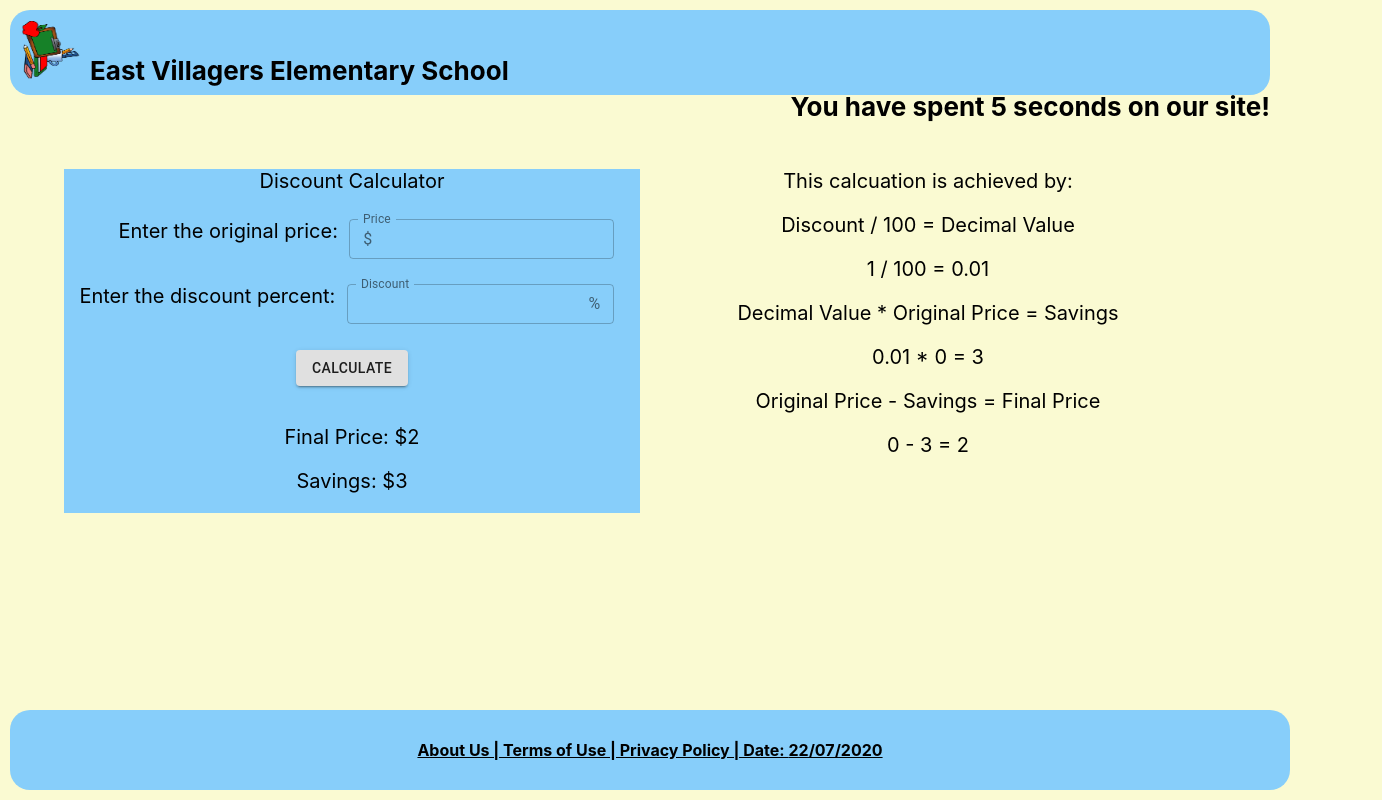
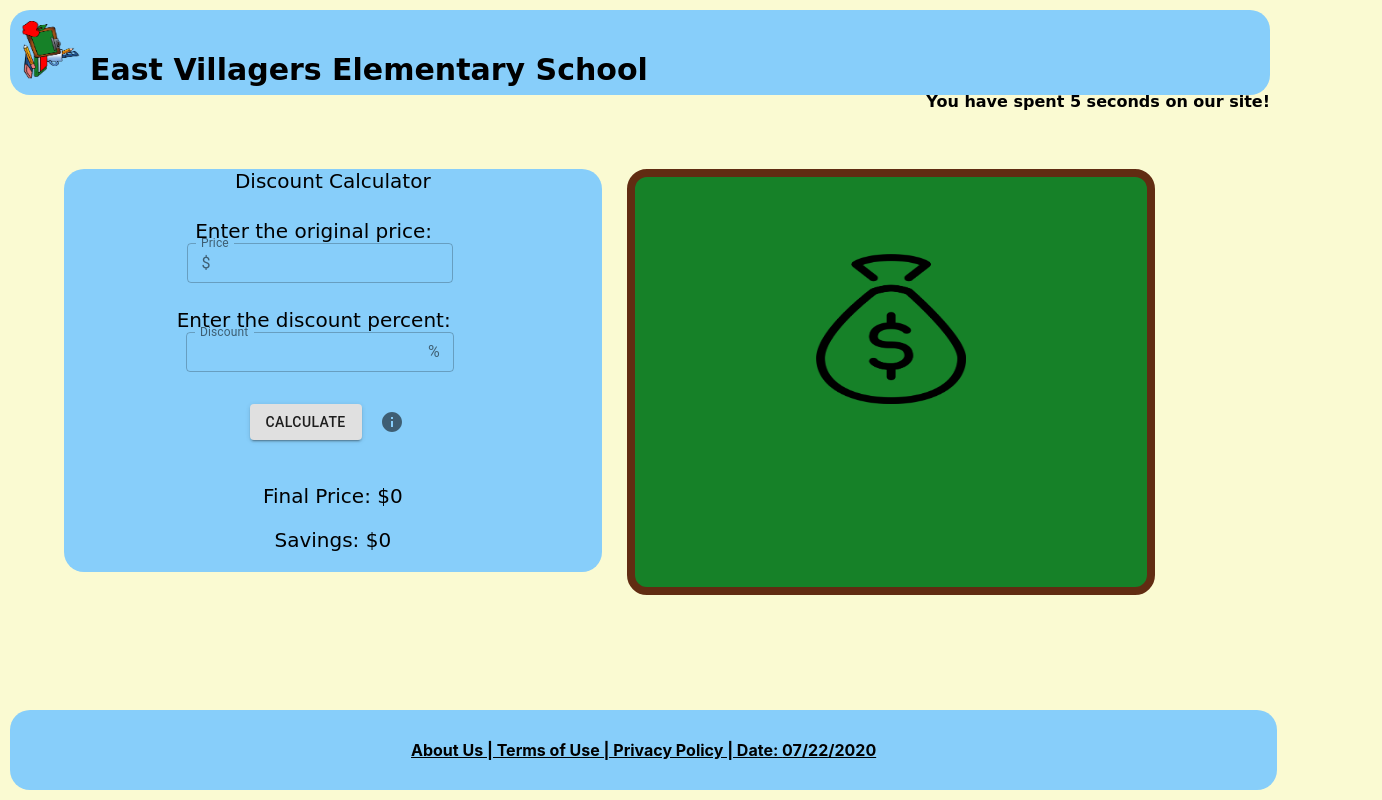
Before and after one commit to RHarperJr/ElementaryMath, a React (Create React App) app: page / in a window 1280 px wide. Shown: the whole page, 1382 px wide, since content can reach past the window. Built offline with nearby package versions, Linux system fonts and the light colour scheme.

Commit message:
dynamic info div, added styling for chalkboard

```diff
--- a/package.json
+++ b/package.json
@@ -4,6 +4,7 @@
   "private": true,
   "dependencies": {
     "@material-ui/core": "^4.11.0",
+    "@material-ui/icons": "^4.9.1",
     "@testing-library/jest-dom": "^4.2.4",
     "@testing-library/react": "^9.5.0",
     "@testing-library/user-event": "^7.2.1",
--- a/src/App.css
+++ b/src/App.css
@@ -45,7 +45,7 @@
   background-color: lightskyblue;
   position: fixed;
   bottom: 0px;
-  width: 100vw;
+  width: 99vw;
   font-size: 16;
   font-weight: bold;
   line-height: 5;
@@ -64,13 +64,16 @@
   border-radius: 20px;
   text-align: left;
   font-weight: bold;
-  font-size: 26px;
+  font-size: 30px;
   margin: 10px;
+  font-family: "Comic Sans MS", cursive, sans-serif;
 }
 
 .counter{
   text-align: right;
   padding-top: 5px;
+  font-size: medium;
+  font-family: "Comic Sans MS", cursive, sans-serif;
 }
 
 html{
@@ -80,20 +83,35 @@ html{
 .calculator {
   background-color: lightskyblue;
   font-size: 1.25em;
-  width: 45vw;
+  width: 42vw;
   float: left;
   margin-left: 1vw;
+  margin-right: 1vw;
+  border-radius: 20px;
+  text-align: center;
+  font-family: "Comic Sans MS", cursive, sans-serif;
+  height: 50%;
 }
 
 .info {
-  font-size: 1.25em;
-  width: 45vw;
+  width: 40vw;
   float: left;
   margin-right: 1vw;
+  margin-left: 1vw;
+  font-size: large;
+  font-weight: bold;
+  font-family: "Comic Sans MS", cursive, sans-serif;
+  background-color: rgb(22, 129, 40);
+  border-radius: 20px;
+  height: 410px;
+  color: white;
+  border: solid;
+  border-width: 8px;
+  border-color: rgb(97, 44, 18);
 }
 
 .bodyWrapper {
-  width: 100vw;
+  width: 92vw;
   margin-top: 5%;
   margin-left: 4vw;
   margin-right: 4vw;
@@ -104,9 +122,18 @@ html{
   margin-top: 2vw;
   margin-bottom: 2vw;
   margin-right: 2vw;
-  text-align: right;
 }
 
 .button {
   margin-bottom: 3vw;
 }
+
+.money{
+  height: 150px;
+  width: 150px;
+  padding-top: 15%;
+}
+
+.infoTitle{
+  font-size: x-large;
+}
--- a/src/Components/Footer.js
+++ b/src/Components/Footer.js
@@ -2,7 +2,7 @@ import React from '../../node_modules/react';
 import moment from '../../node_modules/moment';
 //import logo from '../images/mathlogo.jpg';
 
-var date=moment().format("DD/MM/YYYY");
+var date=moment().format("MM/DD/YYYY");
 
 const Footer = () => <div className = "footer"> About Us | Terms of Use | Privacy Policy |
  Date: {date}
--- a/src/components/DiscountCalc.js
+++ b/src/components/DiscountCalc.js
@@ -1,14 +1,31 @@
-import React, {Component} from 'react';
+import React, { Component } from 'react';
 import Button from '@material-ui/core/Button';
 import TextField from '@material-ui/core/TextField';
 import InputAdornment from '@material-ui/core/InputAdornment';
+import money from '../images/money.png';
+import InfoIcon from '@material-ui/icons/Info';
+import IconButton from '@material-ui/core/IconButton';
 
 
 
 class DiscountCalc extends Component {
 
     state = {
-        price: 0, discount: 1, finalValue: 2, savings: 3
+        price: 0, discount: 0, finalValue: 0, savings: 0, info: 0
+    }
+
+    showInfo = () => {
+        {
+            if (this.state.info === 0) {
+                this.setState({
+                    info: 1
+                })
+            } else {
+                this.setState({
+                    info: 0
+                })
+            }
+        }
     }
 
     updatePrice = (e) => {
@@ -16,9 +33,9 @@ class DiscountCalc extends Component {
         var inputPrice = e.target.value;
         if (inputPrice < 0 || isNaN(inputPrice)) {
             console.log("WARNING: Negative price");
-            this.setState({price: inputPrice});
+            this.setState({ price: inputPrice });
         } else {
-            this.setState({price: inputPrice});
+            this.setState({ price: inputPrice });
         }
     }
 
@@ -27,9 +44,9 @@ class DiscountCalc extends Component {
         var inputDiscount = e.target.value;
         if (inputDiscount < 0 || inputDiscount > 100 || isNaN(inputDiscount)) {// || !Number.isInteger(inputDiscount)) {
             console.log("WARNING: invalid percentage. Needs to be a number between 0 and 100");
-            this.setState({discount: inputDiscount});
+            this.setState({ discount: inputDiscount });
         } else {
-            this.setState({discount: inputDiscount});
+            this.setState({ discount: inputDiscount });
         }
     }
 
@@ -37,7 +54,7 @@ class DiscountCalc extends Component {
         var disc_decimal = this.state.discount / 100;
         var savings_calc = this.state.price * disc_decimal;
         var finalPrice = this.state.price - savings_calc;
-        this.setState({finalValue: finalPrice, savings: savings_calc});
+        this.setState({ finalValue: finalPrice, savings: savings_calc });
     }
 
     render() {
@@ -48,18 +65,18 @@ class DiscountCalc extends Component {
                     <div className="inputs">
                         Enter the original price: &nbsp;
                             <TextField error={this.state.price < 0 || isNaN(this.state.price)}
-                                helperText={this.state.price < 0 || isNaN(this.state.price) ? "ERROR; invalid number":""}
+                            helperText={this.state.price < 0 || isNaN(this.state.price) ? "ERROR; invalid number" : ""}
                             id="outlined-basic" label="Price" variant="outlined" onChange={this.updatePrice}
                             InputProps={{
                                 startAdornment: <InputAdornment position="start">$</InputAdornment>,
                             }}
-                                size="small"/>
+                            size="small" />
                     </div>
 
                     <div className="inputs">
                         Enter the discount percent: &nbsp;
                         <TextField error={(this.state.discount < 0 || this.state.discount > 100 || isNaN(this.state.discount))}
-                                helperText={(this.state.discount < 0 || this.state.discount > 100 || isNaN(this.state.discount)) ? "ERROR; invalid percentage":""}
+                            helperText={(this.state.discount < 0 || this.state.discount > 100 || isNaN(this.state.discount)) ? "ERROR; invalid percentage" : ""}
                             id="outlined-basic" label="Discount" variant="outlined" onChange={this.updateDiscount}
                             InputProps={{
                                 endAdornment: <InputAdornment position="end">%</InputAdornment>,
@@ -69,22 +86,31 @@ class DiscountCalc extends Component {
                     </div>
 
                     <div className="button">
-                        <Button variant="contained" onClick={this.calculatePrice}> Calculate </Button>
+                        <Button variant="contained" onClick={this.calculatePrice}> Calculate </Button> <IconButton onClick={this.showInfo} aria-label="info"><InfoIcon /></IconButton>
+
                     </div>
                     <p>
-                        Final Price: ${Math.floor(this.state.finalValue*100) / 100}
+                        Final Price: ${Math.floor(this.state.finalValue * 100) / 100}
                     </p>
                     <p>
-                        Savings: ${Math.floor(this.state.savings*100) / 100}
+                        Savings: ${Math.floor(this.state.savings * 100) / 100}
                     </p>
                 </div>
-                <div className= "info">
+
+                {this.state.info === 0 ? (
+                    <div className="info" >
+                        <img className="money" src={money}></img>
+                    </div>
+                ) : (
+                        <div className="info" >
+                            <p className="infoTitle">
                                 This calcuation is achieved by:
+                                </p>
                             <p>
                                 Discount / 100 = Decimal Value
                                 </p>
                             <p>
-                    {this.state.discount } / 100 = {this.state.discount / 100}
+                                {this.state.discount} / 100 = {this.state.discount / 100}
                             </p>
                             <p>
                                 Decimal Value * Original Price = Savings
@@ -99,6 +125,7 @@ class DiscountCalc extends Component {
                                 {this.state.price} - {this.state.savings} = {this.state.finalValue}
                             </p>
                         </div>
+                    )}
             </div>
 
         </div>)
--- a/src/components/Header.js
+++ b/src/components/Header.js
@@ -19,13 +19,13 @@ class Header extends Component {
 
     render() {
         return (
-            <nav className="header">
+            <div className="header">
                 <img src={logo} className="App-logo" alt="logo" />
 
             East Villagers Elementary School
 
             <div className="counter">You have spent {this.state.time} seconds on our site!</div>
-            </nav>
+            </div>
         )
     }
 
```
Also changed, not shown: src/images/money.png (added), 1 other file (tests, documents, lock files or other folders). Lines whose indentation alone changed are shown as unchanged.
